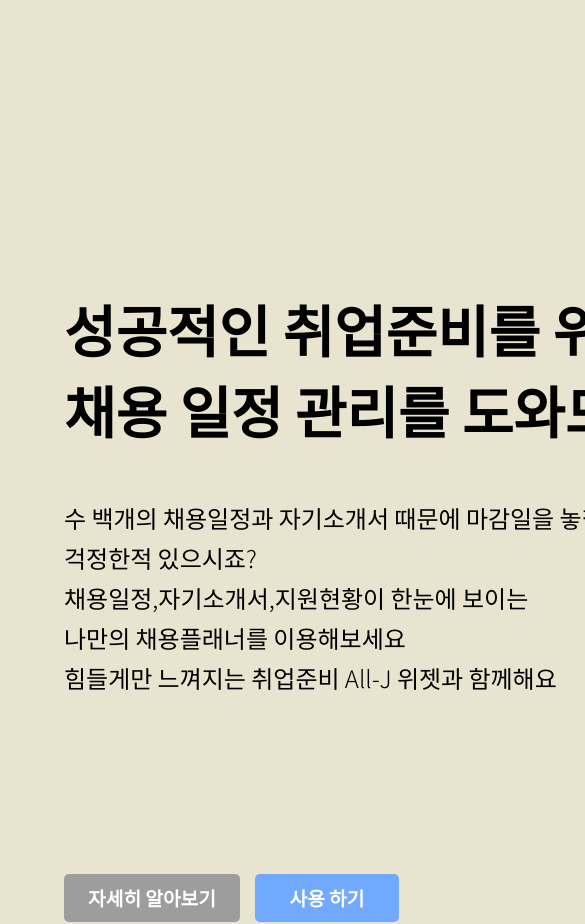
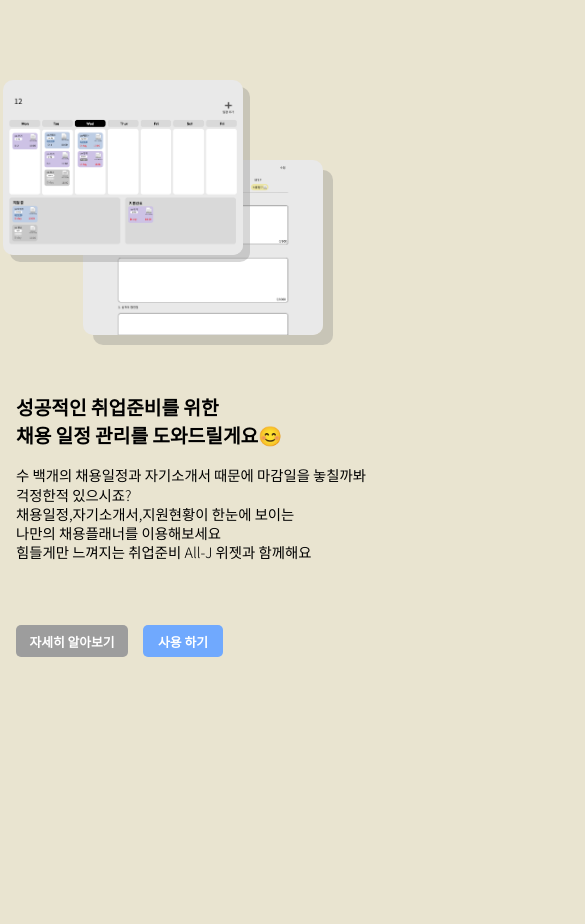
Before and after one commit to p-so-yeon/All_J, a React (Create React App) app: page / in a window 390 px wide. Shown: the top 924 px of the page, 585 px wide, since content can reach past the window. Built offline with nearby package versions, Linux system fonts and the light colour scheme.

Commit message:
media query

```diff
--- a/src/Landing.css
+++ b/src/Landing.css
@@ -8,10 +8,10 @@
 .left {
   position: relative;
   flex: 1; /* 좌측 영역이 화면 너비의 1/2을 차지하도록 설정 */
-  margin-left: 2rem; /* 좌측 영역에 여백 추가 (선택사항) */
+  margin-left: 3rem; /* 좌측 영역에 여백 추가 (선택사항) */
   text-align: left;
   white-space: nowrap;
-  left: 2rem;
+
   display: flex;
   flex-direction: column;
   margin-top: 3rem;
@@ -21,8 +21,8 @@
 .right {
   margin-top: 2rem;
   position: relative;
-  margin-left: 10px;
-  margin-right: 2rem;
+
+  margin-right: 3%;
   flex: 1; /* 우측 영역이 화면 너비의 1/2을 차지하도록 설정 */
 }
 .title {
@@ -99,3 +99,100 @@
   border-radius: 10px;
   width: 40rem;
 }
+
+@media only screen and (max-width: 414px) {
+  .landingpage {
+    display: flex;
+    flex-direction: column;
+    margin-top: 5rem;
+    height: 100vh;
+    width: auto;
+  }
+
+  .left {
+    position: relative;
+    flex: 2; /* 좌측 영역이 화면 너비의 1/2을 차지하도록 설정 */
+    margin-left: 1rem; /* 좌측 영역에 여백 추가 (선택사항) */
+    text-align: left;
+    white-space: nowrap;
+    left: 0rem;
+    display: flex;
+    flex-direction: column;
+    margin-top: 3rem;
+    gap: 1rem;
+    width: auto;
+  }
+
+  .right {
+    display: flex;
+
+    width: auto;
+    margin-top: 0rem;
+    position: relative;
+    justify-content: center;
+    margin-right: 24rem;
+    flex: 1; /* 우측 영역이 화면 너비의 1/2을 차지하도록 설정 */
+    order: -1; /* 순서를 바꿔서 .right를 위로 올림 */
+  }
+
+  .title {
+    font-size: 1.2rem;
+    font-weight: 900;
+    width: auto;
+  }
+  .content {
+    font-size: 0.9rem;
+    line-height: 1.2rem;
+  }
+
+  .planner {
+    position: absolute; /* 이미지를 절대 위치로 설정 */
+    top: 0;
+    left: 0;
+    border-radius: 10px;
+    z-index: 2;
+    box-shadow: 7px 7px rgba(128, 128, 128, 0.317);
+
+    width: 15rem;
+  }
+
+  .write {
+    position: absolute; /* 이미지를 절대 위치로 설정 */
+    top: 5rem; /* 두 번째 이미지를 약간 아래로 이동 */
+    left: 5rem; /* 두 번째 이미지를 약간 오른쪽으로 이동 */
+    z-index: 1;
+    box-shadow: 10px 10px rgba(128, 128, 128, 0.317);
+    border-radius: 10px;
+    width: 15rem;
+  }
+
+  .btn1 {
+    width: 7rem;
+    height: 2rem;
+    border-radius: 5px;
+    border: none;
+    font-family: "Noto Sans KR", sans-serif;
+    background-color: #9d9d9d;
+    font-weight: 900;
+    color: white;
+    font-size: 0.8rem;
+    cursor: pointer;
+  }
+  .btn2 {
+    font-size: 0.8rem;
+    border-radius: 5px;
+    border: none;
+    font-family: "Noto Sans KR", sans-serif;
+    background-color: #70a9fe;
+    width: 5rem;
+    height: 2rem;
+    font-weight: 900;
+    color: white;
+    cursor: pointer;
+  }
+  .button {
+    display: flex;
+    gap: 15px;
+    margin-top: 3rem;
+  }
+}
```
